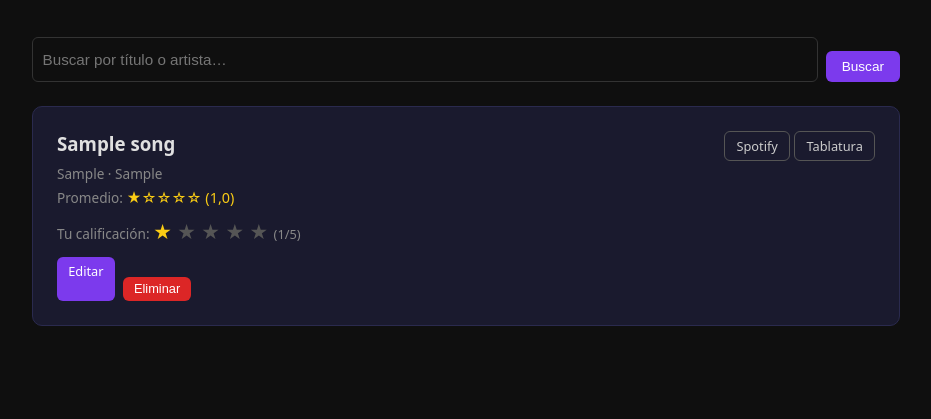
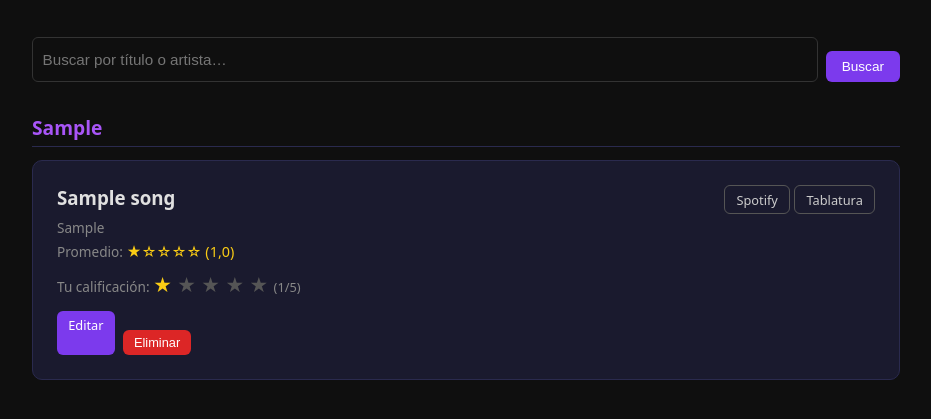
Before and after one commit to gesielVazquez/Euphonic, a Django app: page / in a window 1280 px wide. Shown: the part 61-480 px from the top of the page, without its empty margins (174-1105 px from the left). Run offline with Django 5.2, Linux system fonts and the light colour scheme; a user stored in the database is signed in; tables that the repository leaves empty hold one stand-in row (values such as "Sample post").

Commit message:
Group songs by artist, alphabetical order

```diff
--- a/songs/models.py
+++ b/songs/models.py
@@ -28,7 +28,7 @@ class Song(models.Model):
     class Meta:
         verbose_name = "canción"
         verbose_name_plural = "canciones"
-        ordering = ["-created_at"]
+        ordering = ["artist", "title"]
 
     def average_rating(self):
         ratings = self.ratings.values_list("value", flat=True)
--- a/songs/templates/songs/song_list.html
+++ b/songs/templates/songs/song_list.html
@@ -1,6 +1,18 @@
 {% extends "base.html" %}
 {% load euphonic_extras %}
 {% block content %}
+
+<style>
+  .artist-header {
+    font-size: 1.2rem;
+    font-weight: 700;
+    color: #a855f7;
+    padding: 0.5rem 0 0.3rem;
+    margin: 1.5rem 0 0.8rem;
+    border-bottom: 1px solid #2a2a4e;
+  }
+  .artist-header:first-of-type { margin-top: 0; }
+</style>
 
 <div class="search-form">
   <form method="get" style="display:flex;gap:0.5rem;width:100%">
@@ -13,12 +25,15 @@
 </div>
 
 {% if song_list %}
-  {% for song in song_list %}
+  {% regroup song_list by artist as songs_by_artist %}
+  {% for artist, songs in songs_by_artist %}
+    <div class="artist-header">{{ artist }}</div>
+    {% for song in songs %}
       <div class="card">
         <div style="display:flex;justify-content:space-between;align-items:start">
           <div>
             <h3>{{ song.title }}</h3>
-          <div class="meta">{{ song.artist }}{% if song.genre %} · {{ song.genre }}{% endif %}</div>
+            {% if song.genre %}<div class="meta">{{ song.genre }}</div>{% endif %}
             <div class="meta" style="margin-top:0.3rem">
               Promedio:
               <span class="stars">
@@ -71,6 +86,7 @@
         </div>
       </div>
     {% endfor %}
+  {% endfor %}
 
   {% if page_obj.paginator.num_pages > 1 %}
     <div class="pagination">
```
Lines whose indentation alone changed are shown as unchanged.
